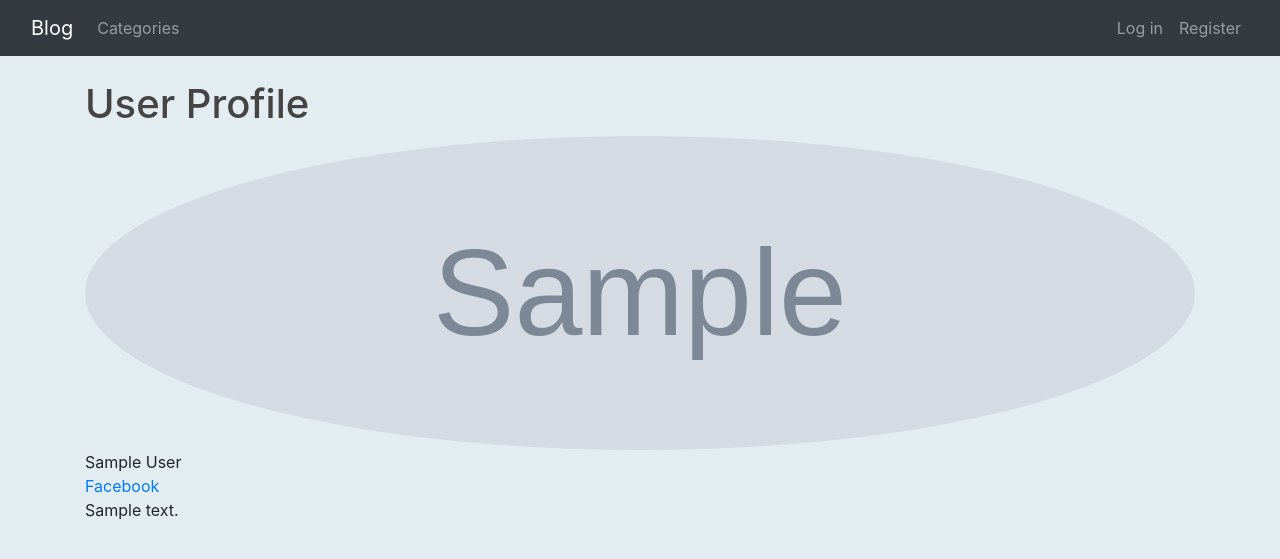
After one commit to Rajan66/Blog, a Django app: page /users/1/profile in a window 1280 px wide. The commit adds this page. Shown: the top 559 px of the page. Run offline with Django 4.2, Linux system fonts and the light colour scheme; tables that the repository leaves empty hold one stand-in row (values such as "Sample post"); grey boxes marked "Sample" are stand-in pictures; some libraries are stand-ins or nearby versions.

Commit message:
Added Profile Page

```diff
--- a/blog/models.py
+++ b/blog/models.py
@@ -57,3 +57,6 @@ class Profile(models.Model):
 
     def __str__(self):
         return str(self.user)
+
+    def get_absolute_url(self):
+        return reverse("home")
--- a/blog/templates/article_details.html
+++ b/blog/templates/article_details.html
@@ -11,7 +11,7 @@
         <img src="{% static 'img/unknown.png' %}" alt="" height="75px" width="125px" class="rounded-circle">
     {% endif %}
 
-    <small>By: {{ post.author.first_name }} {{ post.author.last_name }} - {{ post.author.email }} - {{ post.post_date }} </small>
+    <small>By:<a href="{% url 'show-profile' post.author.profile.id %}">{{ post.author.first_name }} {{ post.author.last_name }}</a>  - {{ post.author.email }} - {{ post.post_date }} </small>
 
 
     {% if post.header_image.url %}
--- a/blog/templates/base.html
+++ b/blog/templates/base.html
@@ -50,8 +50,18 @@
               </li>
             </ul>
             <ul class="navbar-nav ml-auto">
-              <li class="nav-item">
-                <a class="nav-link" href="{% url 'edit-profile' %}">Edit Profile</a>
+              <li class="nav-item dropdown">
+                <a class="nav-link dropdown-toggle" href="#" id="navbarDropdown" role="button" data-toggle="dropdown" aria-expanded="false" aria-haspopup="true">
+                  Profile
+                </a>
+                <ul class="dropdown-menu">
+                  <li>
+                    <a class="dropdown-item" href="{% url 'edit-profile' %}">Edit Info</a>
+                  </li>
+                  <li><a class="dropdown-item" href="{% url 'edit-profile-page' user.profile.id %}">Edit Profile</a></li>
+                  <li><a href="{% url 'show-profile' user.profile.id %}" class="dropdown-item">View Profile</a></li>
+
+                </ul>
               </li>
               <li class="nav-item">
                 <a class="nav-link whitebar" href="{% url 'logout' %}">Log out</a>
@@ -67,8 +77,21 @@
               </li>
             </ul>
             <ul class="navbar-nav ml-auto">
-              <li class="nav-item">
-                <a class="nav-link" href="{% url 'edit-profile' %}">Edit Profile</a>
+              <li class="nav-item dropdown">
+                <a class="nav-link dropdown-toggle" href="#" id="navbarDropdown" role="button" data-toggle="dropdown" aria-expanded="false" aria-haspopup="true">
+                  Profile
+                </a>
+                <ul class="dropdown-menu">
+                  <li>
+                    <a class="dropdown-item" href="{% url 'edit-profile' %}">Edit Info</a>
+                  </li>
+                  {% if user.profile.id %}
+                    <li><a class="dropdown-item" href="{% url 'edit-profile-page' user.profile.id %}">Edit Profile</a></li>
+                    <li><a href="{% url 'show-profile' user.profile.id %}" class="dropdown-item">View Profile</a></li>
+                  {% else %}
+                    <li><a class="dropdown-item" href="{% url 'create-profile-page' %}">Create Profile</a></li>
+                  {% endif %}
+                </ul>
               </li>
               <li class="nav-item">
                 <a class="nav-link whitebar" href="{% url 'logout' %}">Log out</a>
--- /dev/null
+++ b/users/templates/registration/user_profile.html
@@ -0,0 +1,27 @@
+{% extends "base.html" %}
+{% block content %}
+    {% load static %}
+    <link rel="stylesheet" href="{% static 'css/home.css' %}">
+    <h1>User Profile</h1>
+
+    {% if page_user.profile_pic %}
+        <img src="{{ page_user.profile_pic.url }}"
+             alt=""
+             height="75px"
+             width="125px"
+             class="rounded-circle">
+    {% else %}
+        <img src="{% static 'img/unknown.png' %}"
+             alt=""
+             height="75px"
+             width="125px"
+             class="rounded-circle">
+    {% endif %}
+    {{ page_user.user.first_name }}
+    {{ page_user.user.last_name }}
+    <br>
+    {% if page_user.facebook_url %}
+        <a href="{{ page_user.facebook_url }}">Facebook</a>
+    {% endif %} <br>
+    {{ page_user.bio }}
+{% endblock content %}
--- a/users/urls.py
+++ b/users/urls.py
@@ -1,5 +1,5 @@
 from django.urls import path
-from .views import registerPage,loginPage,UserEditView,PasswordView
+from .views import registerPage,loginPage,UserEditView,PasswordView,ShowProfilePageView,EditProfilePageView,CreateProfilePageView
 from . import views
 
 urlpatterns = [
@@ -9,5 +9,7 @@ urlpatterns = [
     path('edit_profile/',UserEditView.as_view(), name='edit-profile'),
     path('password/',PasswordView.as_view(), name='password'),
     path('password_success/',views.password_success, name='password-success'),
-
+    path('<int:pk>/profile', ShowProfilePageView.as_view(), name="show-profile"),
+    path('<int:pk>/edit_profile_page', EditProfilePageView.as_view(), name="edit-profile-page"),
+    path('create_profile_page/', CreateProfilePageView.as_view(), name="create-profile-page"),
 ]
--- a/users/views.py
+++ b/users/views.py
@@ -1,9 +1,11 @@
-from django.shortcuts import render, redirect
+from django.shortcuts import render, redirect, get_object_or_404
 from django.urls import reverse_lazy
-from .forms import CreateUserForm,EditProfileForm,ChangePasswordForm
+from .forms import CreateUserForm, EditProfileForm, ChangePasswordForm, CreateProfileForm
 from django.views.decorators.csrf import csrf_exempt
 from django.contrib.auth.views import PasswordChangeView
-from django.views import generic
+
+from django.views.generic import DetailView, UpdateView, CreateView
+from blog.models import Profile
 
 
 # class UserRegisterView(generic.CreateView):
@@ -29,7 +31,7 @@ def loginPage(request):
     return render(request, 'registration/login.html', context)
 
 
-class UserEditView(generic.UpdateView):
+class UserEditView(UpdateView):
     form_class = EditProfileForm
     template_name = 'registration/edit_profile.html'
     success_url = reverse_lazy('home')
@@ -48,3 +50,35 @@ class PasswordView(PasswordChangeView):
 def password_success(request):
     context = {}
     return render(request, 'registration/password_success.html', context)
+
+
+class ShowProfilePageView(DetailView):
+    model = Profile
+    template_name = 'registration/user_profile.html'
+
+    def get_context_data(self, *args, **kwargs):
+        context = super(ShowProfilePageView,
+                        self).get_context_data(*args, **kwargs)
+        page_user = get_object_or_404(Profile, id=self.kwargs['pk'])
+        context['page_user'] = page_user
+        return context
+
+
+class EditProfilePageView(UpdateView):
+    model = Profile
+    template_name = 'registration/edit_profile_page.html'
+    fields = ['bio', 'profile_pic', 'facebook_url',
+              'instagram_url', 'twitter_url']
+
+    success_url = reverse_lazy('home')
+
+
+class CreateProfilePageView(CreateView):
+    model = Profile
+    form_class = CreateProfileForm
+    template_name = 'registration/create_profile_page.html'
+
+    # send the user who accessed the page to the form
+    def form_valid(self, form):
+        form.instance.user = self.request.user
+        return super().form_valid(form)
```
Also changed, not shown: users/forms.py (+14 -0 lines), users/templates/registration/create_profile_page.html (added, +21 -0 lines), users/templates/registration/edit_profile_page.html (added, +28 -0 lines), media/images/profile/gojo_8fS5Prh.png (added), media/images/profile/gojo_geQDIxY.png (added), media/images/profile/lulu.png (added).
